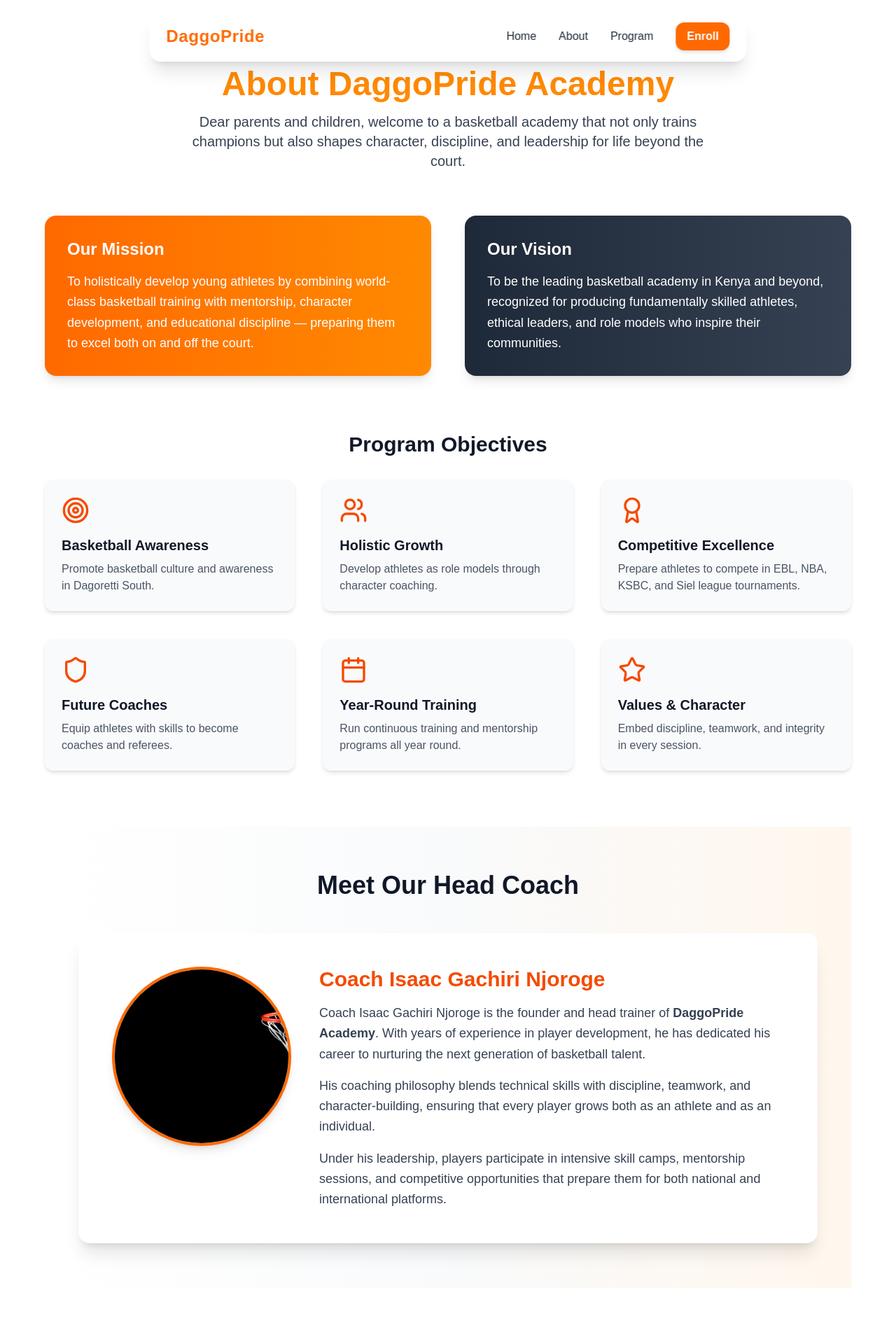
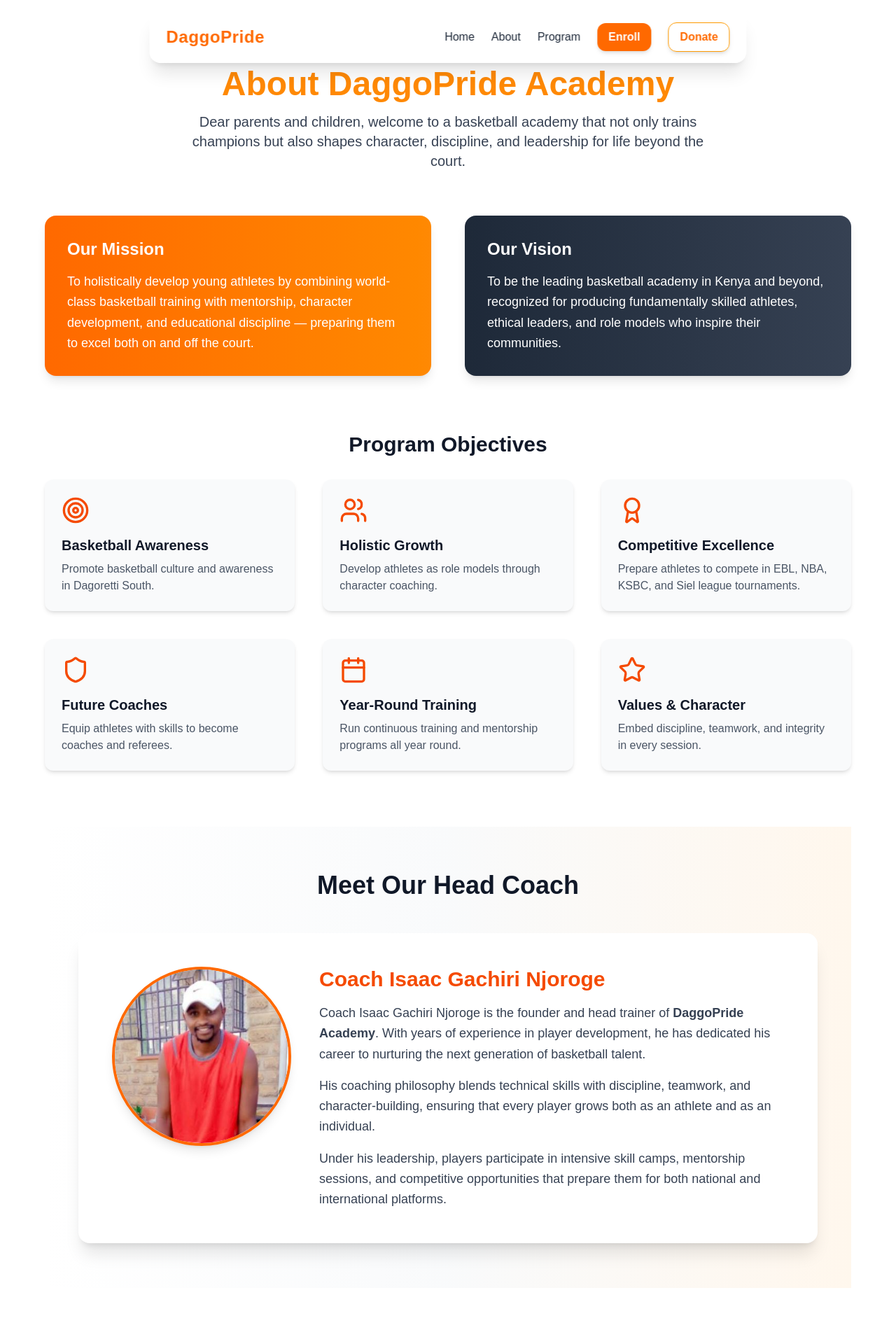
Before and after one commit to GEO-HACK/pride-basket, a Next.js app: page /about in a window 1280 px wide. Shown: the top 1920 px of the page at 70% size. Built offline with nearby package versions, Linux system fonts and the light colour scheme.

Commit message:
feat: update Navbar with Donate button and improve layout for better accessibility

```diff
--- a/src/app/about/page.tsx
+++ b/src/app/about/page.tsx
@@ -131,7 +131,7 @@
               {/* Coach Image */}
               <div className="relative w-48 h-48 md:w-64 md:h-64 rounded-full overflow-hidden shadow-lg border-4 border-orange-500">
                 <Image
-                  src="/images/pro.png"
+                  src="/images/izo2.jpg"
                   alt="Head Coach"
                   fill
                   className="object-cover"
--- a/src/components/Navbar.tsx
+++ b/src/components/Navbar.tsx
@@ -28,8 +28,8 @@
           {SITE_TITLE}
         </Link>
 
-        {/* Desktop Links + Enroll Button */}
-        <div className="hidden md:flex items-center space-x-8 text-gray-800 dark:text-gray-100 text-md font-medium">
+        {/* Desktop Links + CTA Buttons */}
+        <div className="hidden md:flex items-center space-x-6 text-gray-800 dark:text-gray-100 text-md font-medium">
           {links.map((link) => (
             <Link
               key={link.href}
@@ -39,11 +39,21 @@
               {link.label}
             </Link>
           ))}
+
+          {/* Enroll Button */}
           <Link
             href="/enroll"
             className="px-4 py-2 rounded-xl bg-orange-500 text-white font-semibold shadow-md hover:bg-orange-600 transition"
           >
             Enroll
+          </Link>
+
+          {/* Donate Button */}
+          <Link
+            href="/donate"
+            className="px-4 py-2 rounded-xl text-orange-500 font-semibold shadow-md hover:bg-orange-500 hover:text-white border border-amber-500 transition"
+          >
+            Donate
           </Link>
         </div>
 
@@ -82,10 +92,19 @@
             {/* Mobile Enroll Button */}
             <Link
               href="/enroll"
-              className="block w-full px-3  rounded-xl bg-orange-500 text-white font-semibold shadow-md hover:bg-orange-600 transition"
+              className="block w-full px-3 py-2 rounded-xl bg-orange-500 text-white font-semibold shadow-md hover:bg-orange-600 transition"
               onClick={() => setIsOpen(false)}
             >
               Enroll
+            </Link>
+
+            {/* Mobile Donate Button */}
+            <Link
+              href="/donate"
+              className="block w-full px-3 py-2 rounded-xl  text-orange-500  font-semibold shadow-md hover:bg-orange-500 hover:text-white transition"
+              onClick={() => setIsOpen(false)}
+            >
+              Donate
             </Link>
           </motion.div>
         )}
```
Also changed, not shown: public/images/izo2.jpg (added).
